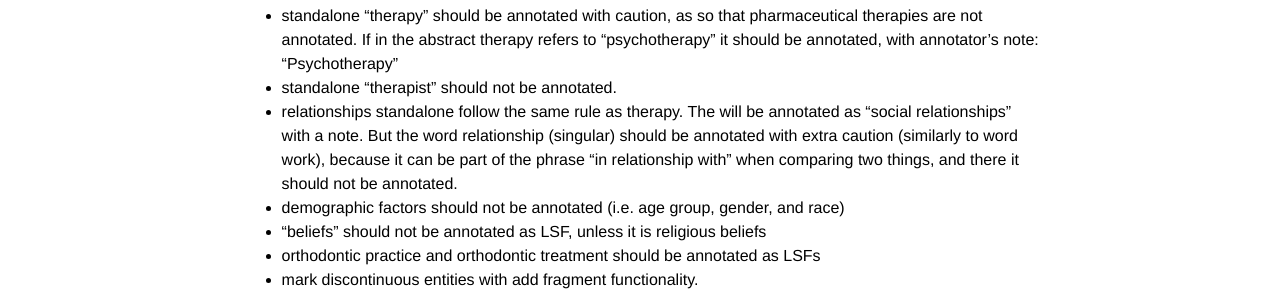
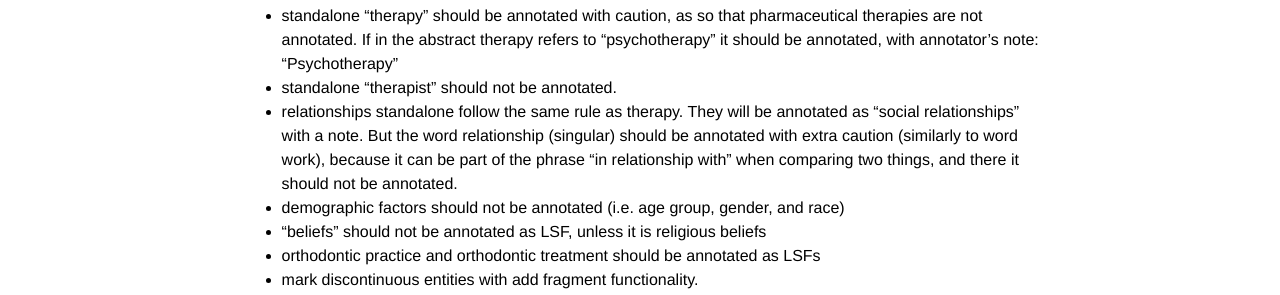
Before and after one commit to EvaMakri/lifestylefactors-annotation-docs, a Jekyll site: the page built from entities.md, in a window 1280 px wide and 900 px high, scrolled down 2476 px. Shown: the part 348-643 px from the top of the window. Built offline with Jekyll 4.4.1, drawn with Linux system fonts in a browser that asks for light colours.

Commit message:
Update entities.md

```diff
--- a/entities.md
+++ b/entities.md
@@ -109,7 +109,7 @@ There are two levels in the annotation process that the annotators should keep i
 
 * standalone "therapist" should not be annotated.
 
-* relationships standalone follow the same rule as therapy. The will be annotated as "social relationships" with a note. But the word relationship (singular) should be annotated with extra caution (similarly to word work), because it can be part of the phrase "in relationship with" when comparing two things, and there it should not be annotated.
+* relationships standalone follow the same rule as therapy. They will be annotated as "social relationships" with a note. But the word relationship (singular) should be annotated with extra caution (similarly to word work), because it can be part of the phrase "in relationship with" when comparing two things, and there it should not be annotated.
 
 * demographic factors should not be annotated (i.e. age group, gender, and race)
 
```
